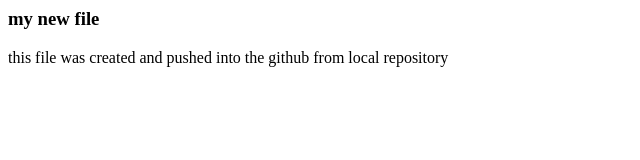
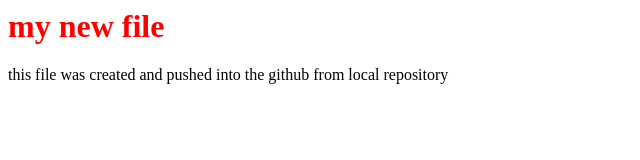
Before and after one commit to zakeerhussain465/demo, a plain HTML site: page index.html in a window 1280 px wide. Shown: the whole page, without its empty margins (0-640 px from the left). Drawn offline with Linux system fonts and the light colour scheme.

Commit message:
added colour

```diff
--- a/index.html
+++ b/index.html
@@ -1,7 +1,7 @@
 <html>
-	<title><h1>new file</h1></title>
+	<title>demo file</title>
 	<body>
-		<h3>my new file</h3>
+		<h1><font color = "red">my new file</font></h1>
 		<p>this file was created and pushed into the github from local repository </p>
 	</body>
 </html>
```
